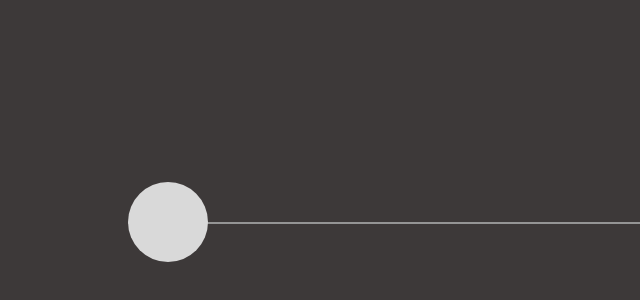
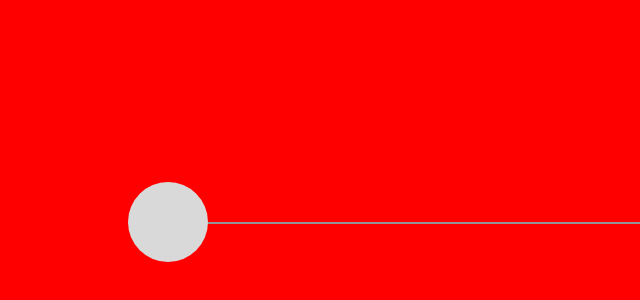
Before and after one commit to Whaleless/monrau-range, a website: page index.html in a window 1280 px wide. Shown: the part 454-754 px from the top of the page, without its empty margins (0-640 px from the left). Drawn offline with Linux system fonts and the light colour scheme.

Commit message:
checkParcel'sWork

```diff
--- a/style.css
+++ b/style.css
@@ -23,7 +23,7 @@ html, body {
 }
 
 .oldBack {
-    background: #3d3939;
+    background: #ff0000;
 }
 
 .newBack {
```
Also changed, not shown: 2 other files.
